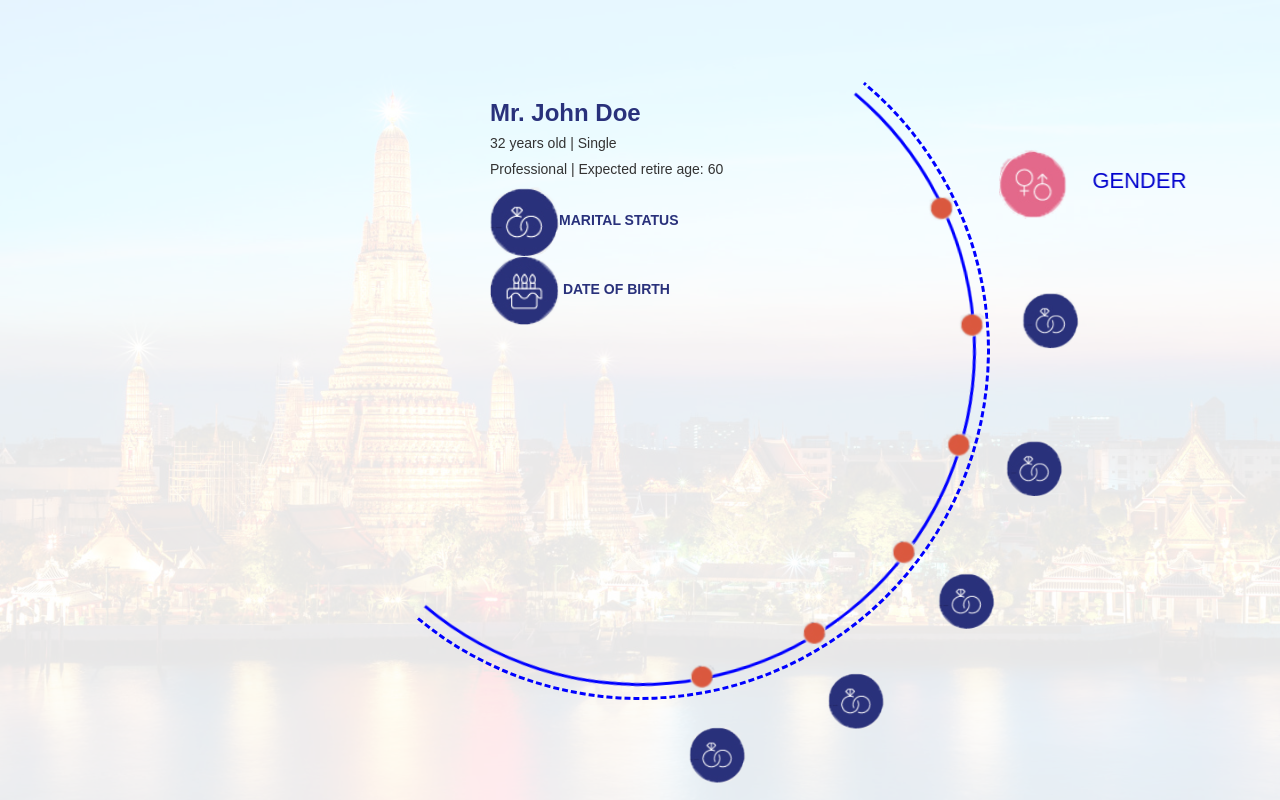
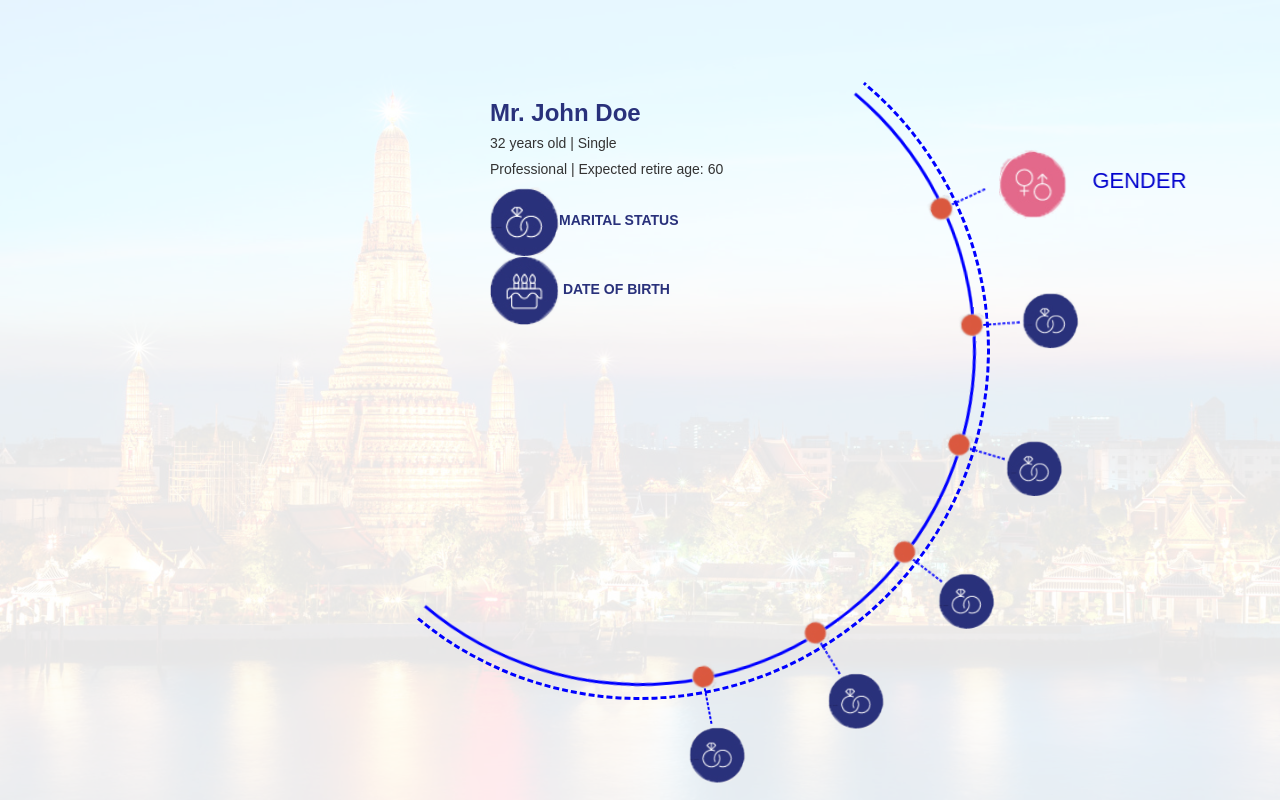
Before and after one commit to noce30/Demo-Reactjs, a React (Create React App) app in the folder my-app/: page / in a window 1280 px wide. Built offline with nearby package versions, Linux system fonts and the light colour scheme.

Commit message:
update curve dash

```diff
--- a/my-app/public/css/assets/css/style.css
+++ b/my-app/public/css/assets/css/style.css
@@ -76,11 +76,6 @@
   filter: grayscale(100%);
 }
 
-.circle-container img::after {
-  content: "----";
-  color: red;
-}
-
 .circle-inner {
   position: relative;
   width: 40.5em;
@@ -112,27 +107,27 @@
 }
 
 .circle-inner > *:nth-of-type(1) {
-  transform: rotate(-20deg) translate(23.82353em) rotate(25deg);
+  transform: rotate(-20deg) translate(23.82353em);
 }
 
 .circle-inner > *:nth-of-type(2) {
-  transform: rotate(0.83333deg) translate(23.82353em) rotate(4.16667deg);
+  transform: rotate(0.83333deg) translate(23.82353em);
 }
 
 .circle-inner > *:nth-of-type(3) {
-  transform: rotate(21.66667deg) translate(23.82353em) rotate(-16.66667deg);
+  transform: rotate(21.66667deg) translate(23.82353em);
 }
 
 .circle-inner > *:nth-of-type(4) {
-  transform: rotate(42.5deg) translate(23.82353em) rotate(-37.5deg);
+  transform: rotate(42.5deg) translate(23.82353em);
 }
 
 .circle-inner > *:nth-of-type(5) {
-  transform: rotate(63.33333deg) translate(23.82353em) rotate(-58.33333deg);
+  transform: rotate(63.33333deg) translate(23.82353em);
 }
 
 .circle-inner > *:nth-of-type(6) {
-  transform: rotate(84.16667deg) translate(23.82353em) rotate(-79.16667deg);
+  transform: rotate(84.16667deg) translate(23.82353em);
 }
 
 .circle-inner img {
@@ -140,6 +135,16 @@
   cursor: pointer;
   max-width: 100%;
   transition: .15s;
+}
+
+.circle-inner li:before {
+  content: "";
+  border: 1px dashed blue;
+  width: 36px;
+  height: 1px;
+  position: absolute;
+  top: 13px;
+  left: 25px;
 }
 
 .ml-50 {
--- a/my-app/public/css/assets/css/style.scss
+++ b/my-app/public/css/assets/css/style.scss
@@ -17,7 +17,8 @@
 
 @mixin on-circle($item-count,
 $circle-size,
-$item-size) {
+$item-size,
+$is-inner-circle) {
     position: relative;
     width: $circle-size;
     height: $circle-size;
@@ -35,7 +36,12 @@ $item-size) {
         $rot: -40;
         @for $i from 1 through $item-count {
             &:nth-of-type(#{$i}) {
-                transform: rotate($rot*0.5deg) translate($circle-size / 1.7) rotate(($rot - 10)* -0.5deg);
+                @if $is-inner-circle==false {
+                    transform: rotate($rot*0.5deg) translate($circle-size / 1.7) rotate(($rot - 10)* -0.5deg);
+                }
+                @else {
+                    transform: rotate($rot*0.5deg) translate($circle-size / 1.7);
+                }
             }
             $rot: $rot+$angle;
         }
@@ -43,7 +49,7 @@ $item-size) {
 }
 
 .circle-container {
-    @include on-circle($item-count: 6, $circle-size: 50em, $item-size: 4em);
+    @include on-circle($item-count: 6, $circle-size: 50em, $item-size: 4em, $is-inner-circle: false);
     margin: auto;
     border: dashed 3px blue;
     border-radius: 50%;
@@ -61,14 +67,10 @@ $item-size) {
             filter: grayscale(100%);
         }
     }
-    img::after {
-        content: "----";
-        color: red;
-    }
 }
 
 .circle-inner {
-    @include on-circle($item-count: 6, $circle-size: 40.5em, $item-size: 2em);
+    @include on-circle($item-count: 6, $circle-size: 40.5em, $item-size: 2em, $is-inner-circle: true);
     border: solid 3px blue;
     border-left-color: transparent;
     border-top-color: transparent;
@@ -87,6 +89,17 @@ $item-size) {
         max-width: 100%;
         transition: .15s;
     }
+    li {
+        &:before {
+            content: "";
+            border: 1px dashed blue;
+            width: 36px;
+            height: 1px;
+            position: absolute;
+            top: 13px;
+            left: 25px;
+        }
+    }
 }
 
 .ml-50 {
@@ -97,6 +110,6 @@ $item-size) {
     position: absolute;
     left: 50%;
     top: 10%;
-    transform: translateX(-50%); // margin: auto;
+    transform: translateX(-50%);
     width: 300px;
 }
```
Also changed, not shown: my-app/src/components/Kids.js (added, +20 -0 lines), 1 other file (tests, documents, lock files or other folders).
